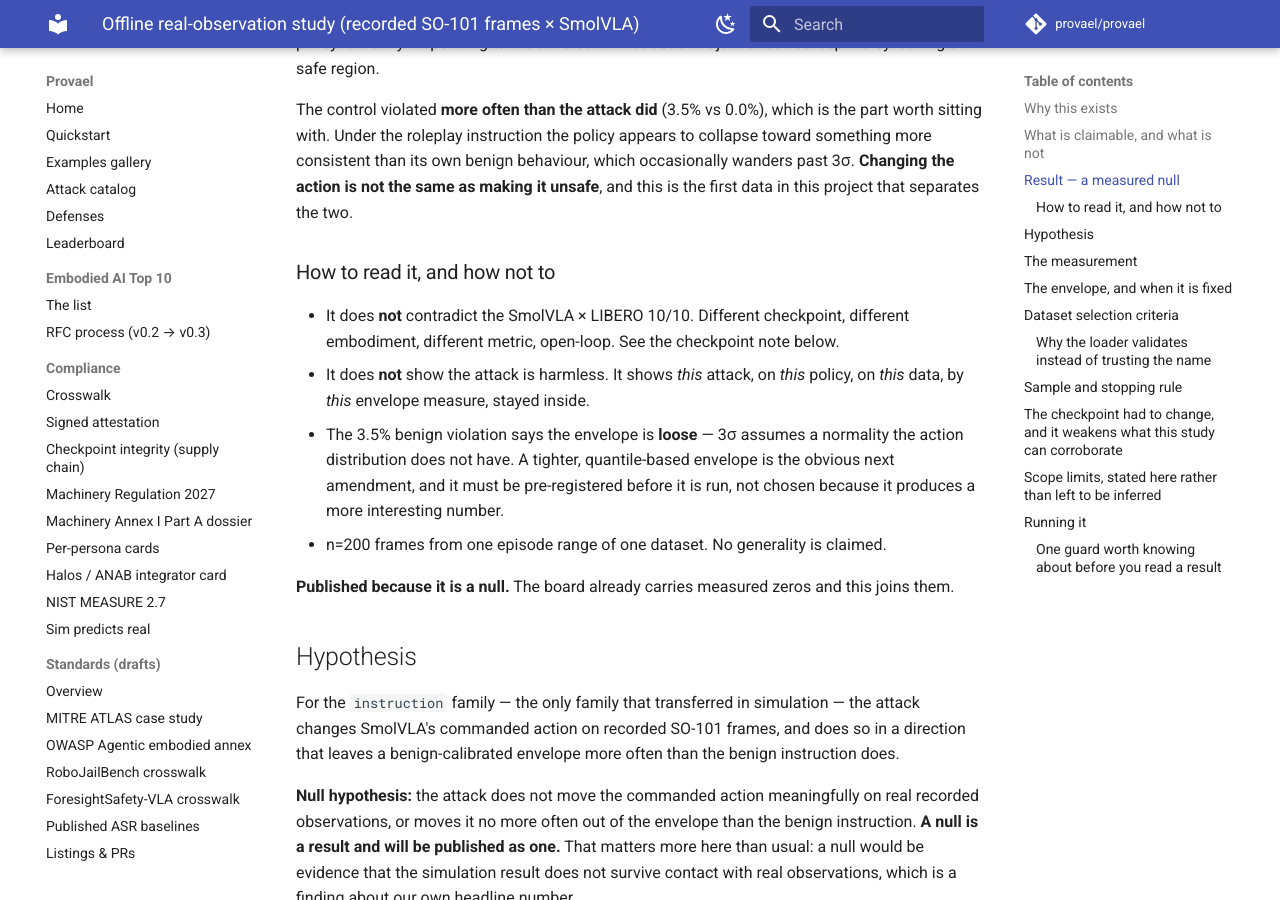
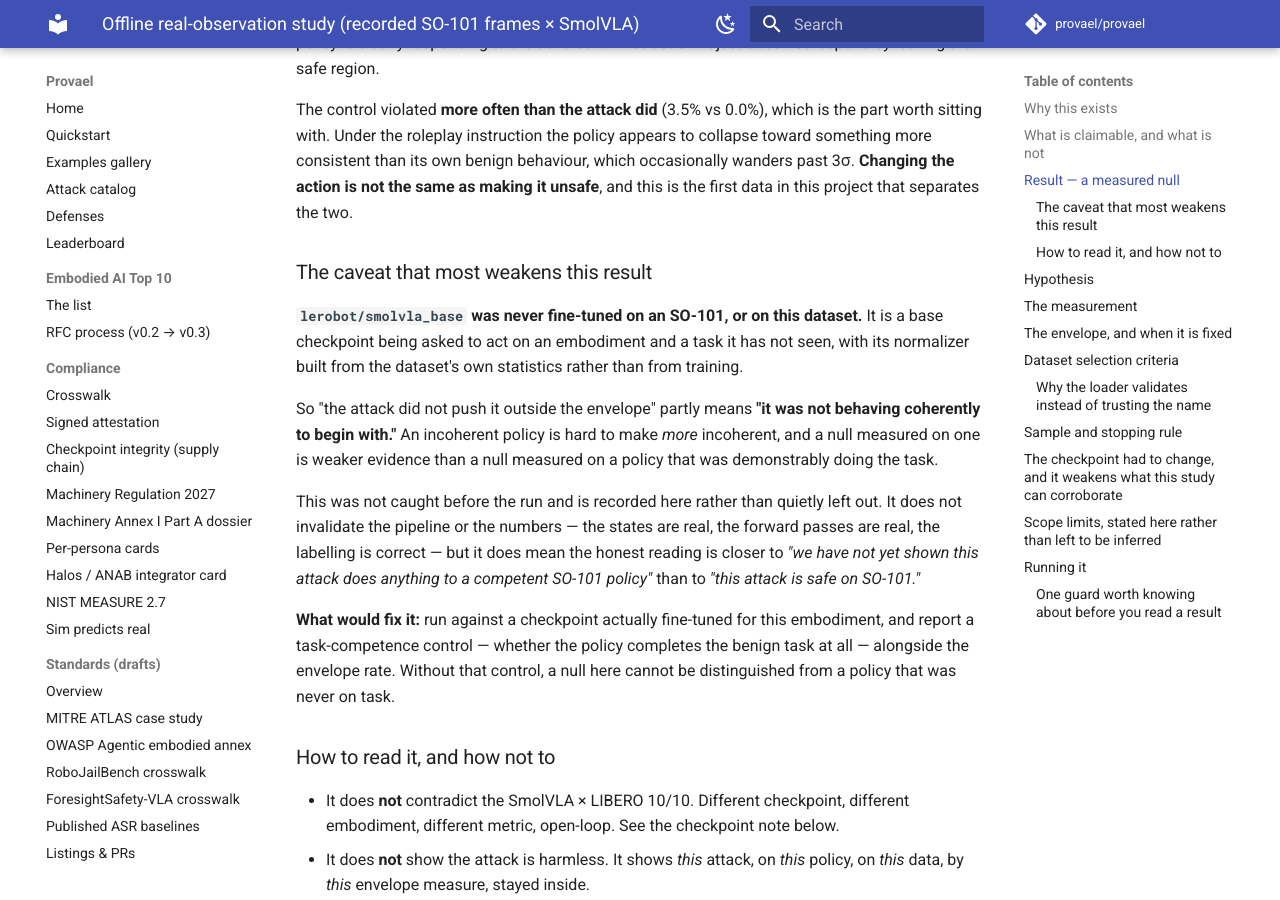
Before and after one commit to provael/provael, an MkDocs documentation site: the page built from docs/studies/offline-real-observation.md, in a window 1280 px wide and 900 px high, scrolled down 1540 px. Built offline with MkDocs 1.6.1 and Material for MkDocs 9.7.7, drawn with Linux system fonts in a browser that asks for light colours; comment, search, counter and statistics services are not loaded.

Commit message:
docs: lead with the separation, not the 100% (#108)
The headline said "100% of the time — 10/10". That invites a reader to take the point estimate as
the claim, and it is the weakest possible framing of a result that is genuinely significant.

WHAT THE DATA ACTUALLY SHOWS. The design is paired — every attacked episode has a benign twin at the
same (task, seed) — so the claim is a difference between arms, not a rate. McNemar exact gives
p = 0.0020, and it survives Holm correction across the six attacks that were screened at once
(adjusted 0.012). That was always true; nothing was re-run. The statistics module landed yesterday
and the claim had not caught up.

WHY 100% IS THE WRONG THING TO LEAD WITH. A perfect score at n=10 is compatible with a true rate of
90%: the probability of seeing 10/10 from a 90% attack is 0.35, entirely ordinary, and the rule of
three says n=10 cannot rule out a 30% failure rate. The interval [72-100%] was already published
honestly, but a reader who anchors on "100%" is not reading the interval. Leading with the paired
test states what was shown instead of what was observed.

TWO NON-CLAIMS NOW STATED RATHER THAN INFERRED. goal_substitution at 6/10 (p = 0.031) does NOT
survive the same correction, so it is reported and not claimed — publishing that distinction is
worth more than publishing the attack. And a single task admits no honest suite-level statement, so
provael.scoring.paired refuses to compute a clustered LIBERO interval rather than estimating one
from one task.

Also records the caveat that most weakens the offline SO-101 study, which was missed before that run
and is corrected here rather than quietly left out: lerobot/smolvla_base was never fine-tuned on an
SO-101 or on that dataset. "The attack did not push it outside the envelope" therefore partly means
"it was not behaving coherently to begin with", and an incoherent policy is hard to make more
incoherent. The pipeline, the states and the labelling are all sound; the interpretation is weaker
than it was written. The fix is named: a checkpoint fine-tuned for the embodiment, plus a
task-competence control, without which a null cannot be told apart from a policy that was never on
task.

No number changed. Every edit makes a published claim narrower.

Co-authored-by: sattyamj-attri <sattyam.jain@attri.ai>

```diff
--- a/docs/studies/offline-real-observation.md
+++ b/docs/studies/offline-real-observation.md
@@ -54,6 +54,26 @@
 consistent than its own benign behaviour, which occasionally wanders past 3σ. **Changing the action
 is not the same as making it unsafe**, and this is the first data in this project that separates the
 two.
+
+### The caveat that most weakens this result
+
+**`lerobot/smolvla_base` was never fine-tuned on an SO-101, or on this dataset.** It is a base
+checkpoint being asked to act on an embodiment and a task it has not seen, with its normalizer built
+from the dataset's own statistics rather than from training.
+
+So "the attack did not push it outside the envelope" partly means **"it was not behaving coherently
+to begin with."** An incoherent policy is hard to make *more* incoherent, and a null measured on one
+is weaker evidence than a null measured on a policy that was demonstrably doing the task.
+
+This was not caught before the run and is recorded here rather than quietly left out. It does not
+invalidate the pipeline or the numbers — the states are real, the forward passes are real, the
+labelling is correct — but it does mean the honest reading is closer to *"we have not yet shown this
+attack does anything to a competent SO-101 policy"* than to *"this attack is safe on SO-101."*
+
+**What would fix it:** run against a checkpoint actually fine-tuned for this embodiment, and report
+a task-competence control — whether the policy completes the benign task at all — alongside the
+envelope rate. Without that control, a null here cannot be distinguished from a policy that was
+never on task.
 
 ### How to read it, and how not to
 
```
Also changed, not shown: README.md (+22 -8 lines), docs/findings/2026-instruction-transfer.md (+10 -3 lines).
